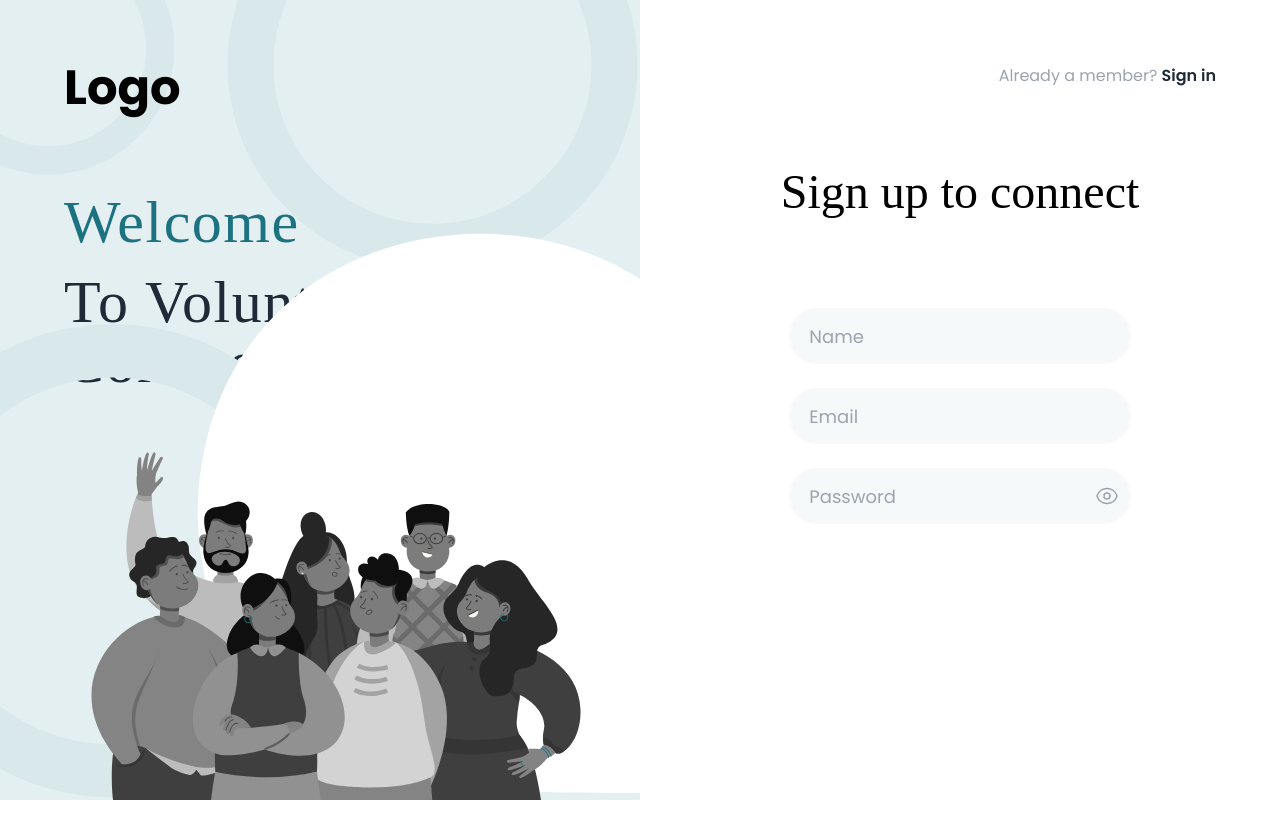
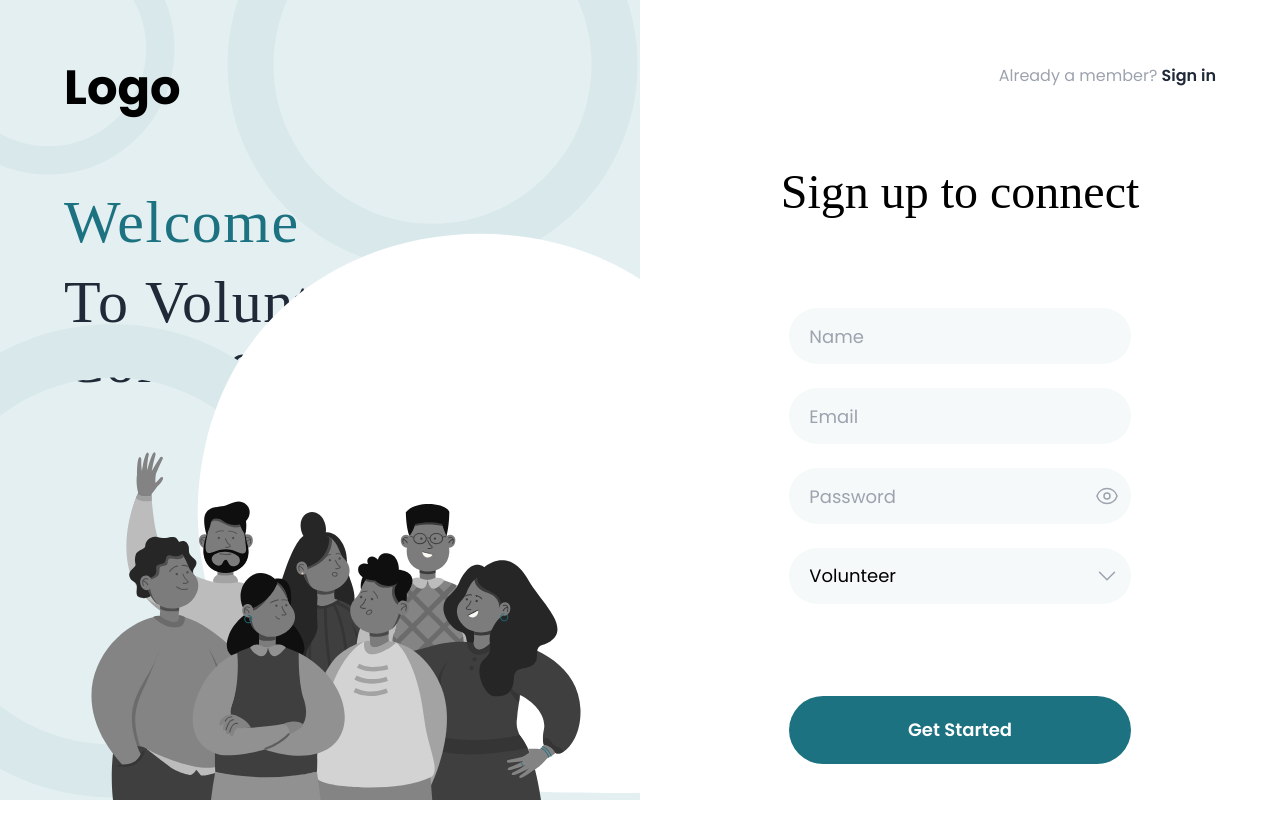
Before and after one commit to Yidu-xSkript/volunteer_connect, a React (Create React App) app in the folder frontend/: page /signup in a window 1280 px wide. Before the commit the page ends 800 px from the top, so only its background shows below. Built offline with nearby package versions, Linux system fonts and the light colour scheme; a web font is replaced by a local one.

Commit message:
button + dropdown(select) components added. | tailwind color configuration | signup UI done. auth layout complete.

```diff
--- a/frontend/src/components/form/button.js
+++ b/frontend/src/components/form/button.js
@@ -0,0 +1,6 @@
+
+const Button = ({className, text}) => (
+    <button className={`bg-primary text-white font-semibold text-lg p-5 hover:shadow-xl hover:opacity-90 duration-150 ${className}`}>{text}</button>
+);
+
+export default Button;
--- a/frontend/src/components/form/dropdown.js
+++ b/frontend/src/components/form/dropdown.js
@@ -0,0 +1,13 @@
+import { ChevronDownIcon } from '@heroicons/react/24/outline'
+const dropdown = ({ options, required=false }) => (
+    <div className='relative rounded-full h-14 my-3 focus:bg-white focus:shadow-md  focus:outline-none focus:ring focus:ring-[#1C7280] w-2/3 px-5 bg-[#F5F9F9]'>
+        <select className="rounded-full h-14 bg-transparent w-full text-lg duration-150 appearance-none" required={required}>
+            {options.map((op) => <option className='appearance-none' value={op.id} selected={op.id === 1}>{op.name}</option>)}
+        </select>
+        <div className="absolute inset-y-0 right-0 flex items-center pr-3 z-10">
+            <ChevronDownIcon className='w-6 text-gray-400' />
+        </div>
+    </div>
+);
+
+export default dropdown;
--- a/frontend/src/pages/signup/index.js
+++ b/frontend/src/pages/signup/index.js
@@ -4,6 +4,8 @@ import authCircle from '../../assets/vc-auth-circle-1.svg'
 import authCircleWhite from '../../assets/auth-circle-white.svg'
 import { Link } from "react-router-dom";
 import Input from '../../components/form/input';
+import Dropdown from '../../components/form/dropdown';
+import Button from '../../components/form/button';
 import { EyeIcon, EyeSlashIcon } from '@heroicons/react/24/outline';
 import { useState } from 'react';
 
@@ -12,18 +14,19 @@ function Signup() {
   const handlePasswordVisibility = () => {
     setPasswordVisibility(passwordVisibility === "password" ? "text" : "password")
   }
+  const roleOptions = [{id: 1, name: 'Volunteer'}, {id: 2, name: 'Organization'}]
   return (
     <>
       <div className='flex z-0'>
-        <div className='bg-[#E3EFF1] w-1/2 h-full absolute top-0 bottom-0 p-16'>
-          {/* <img src={logo} className="w-40" alt="logo" /> */}
+        <div className='bg-auth w-1/2 h-full absolute top-0 bottom-0 p-16'>
+          {/* <img src={logo} className="w-40 relative z-10" alt="logo" /> */}
           <img src={authCircle} className="w-64 z-0 absolute -top-20 -left-20 pointer-events-none select-none" alt="circle-bg" />
           <img src={authCircle} className="w-[26rem] z-0 absolute -top-36 right-0 pointer-events-none select-none" alt="circle-bg" />
           <img src={authCircle} className="w-[30rem] z-0 absolute bottom-0 -left-32 pointer-events-none select-none" alt="circle-bg" />
           <img src={authCircleWhite} className="w-[36rem] z-0 absolute bottom-0 -right-32 pointer-events-none select-none" alt="circle-bg" />
           <h1 className="text-5xl font-bold z-10 relative">Logo</h1>
           <div className='mt-20'>
-            <h1 className='text-[#1C7280] font-heading text-6xl tracking-wide'>Welcome</h1>
+            <h1 className='text-primary font-heading text-6xl tracking-wide'>Welcome</h1>
             <h1 className='text-gray-800 font-heading text-6xl tracking-wide mt-5'>To Volunteer Connect</h1>
           </div>
           <img src={afr} className="w-[85%] absolute bottom-0 pointer-events-none select-none" alt="signup-vc-img" />
@@ -33,14 +36,15 @@ function Signup() {
           <p className='text-gray-400 text-right'>Already a member? <Link to='/login' className="font-semibold text-gray-800">Sign in</Link></p>
           <div className="mt-20 flex flex-col items-center justify-center">
             <h1 className="font-heading text-5xl text-center mb-20">Sign up to connect</h1>
-            <Input type={"text"} placeholder={"Name"} />
-            <Input type={"email"} placeholder={"Email"} />
+            <Input type={"text"} placeholder={"Name"} required={true} />
+            <Input type={"email"} placeholder={"Email"} required={true} />
             <Input type={passwordVisibility} placeholder={"Password"} icon={
               <div className="absolute inset-y-0 right-0 flex items-center pr-3 cursor-pointer" onClick={handlePasswordVisibility}>
                 {passwordVisibility === "password" ?<EyeIcon className='w-6 hover:text-gray-700 text-gray-400 duration-150' /> : <EyeSlashIcon className='w-6 hover:text-gray-700 text-gray-400 duration-150' />}
               </div>
-            } />
-            {/* <Input type={"password"} placeholder={"Password"} /> */}
+            } required={true} />
+            <Dropdown options={roleOptions} />
+            <Button className={'rounded-full mt-20 w-2/3'} text={'Get Started'} />
           </div>
         </div>
       </div>
--- a/frontend/tailwind.config.js
+++ b/frontend/tailwind.config.js
@@ -4,7 +4,12 @@ module.exports = {
     "./src/**/*.{js,jsx,ts,tsx}",
   ],
   theme: {
-    extend: {},
+    extend: {
+      colors: {
+        'primary': '#1C7280',
+        'auth': '#E3EFF1'
+      }
+    },
     fontFamily: {
       sans: ['Poppins', 'sans-serif'],
       heading: ['Gloock', 'serif']
```
